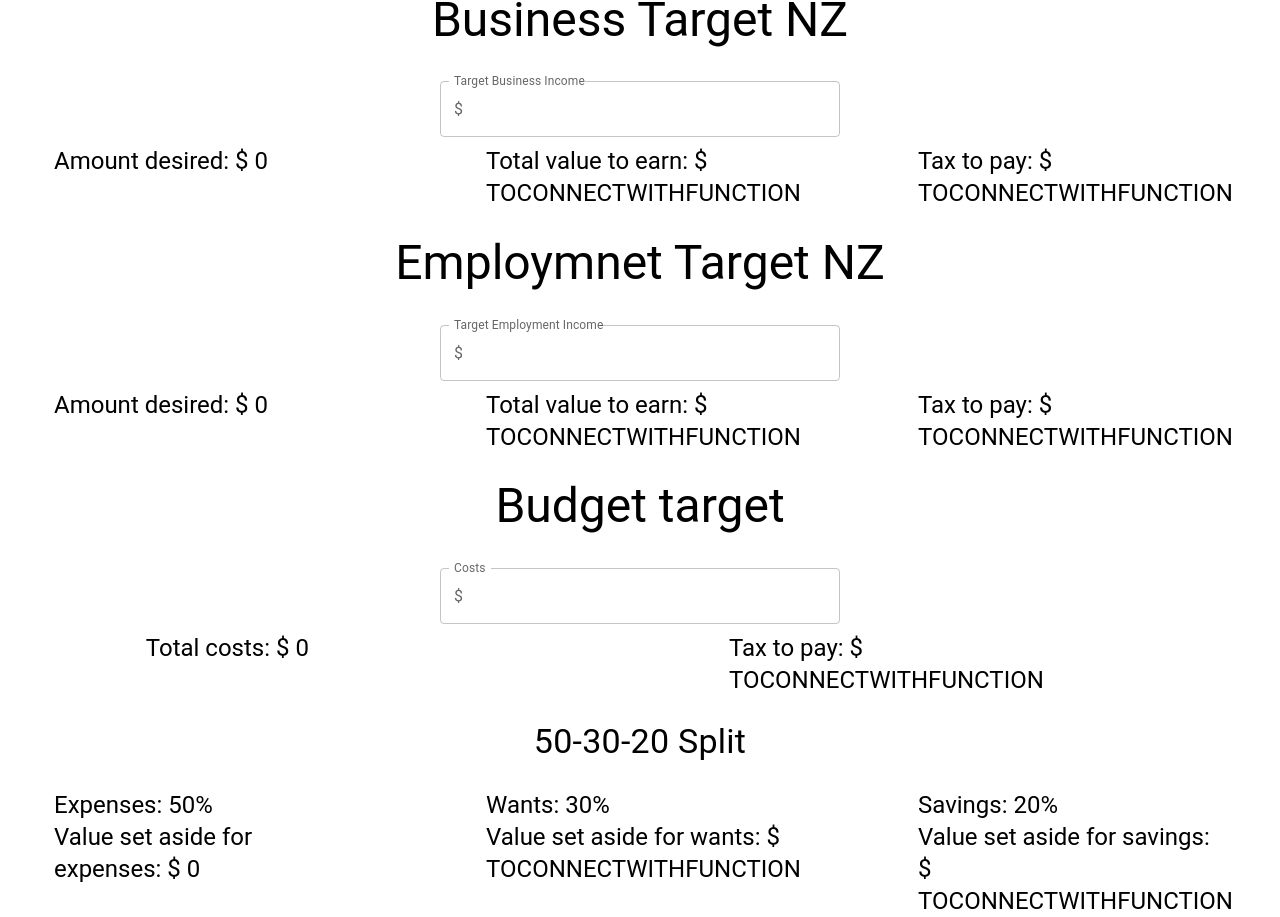
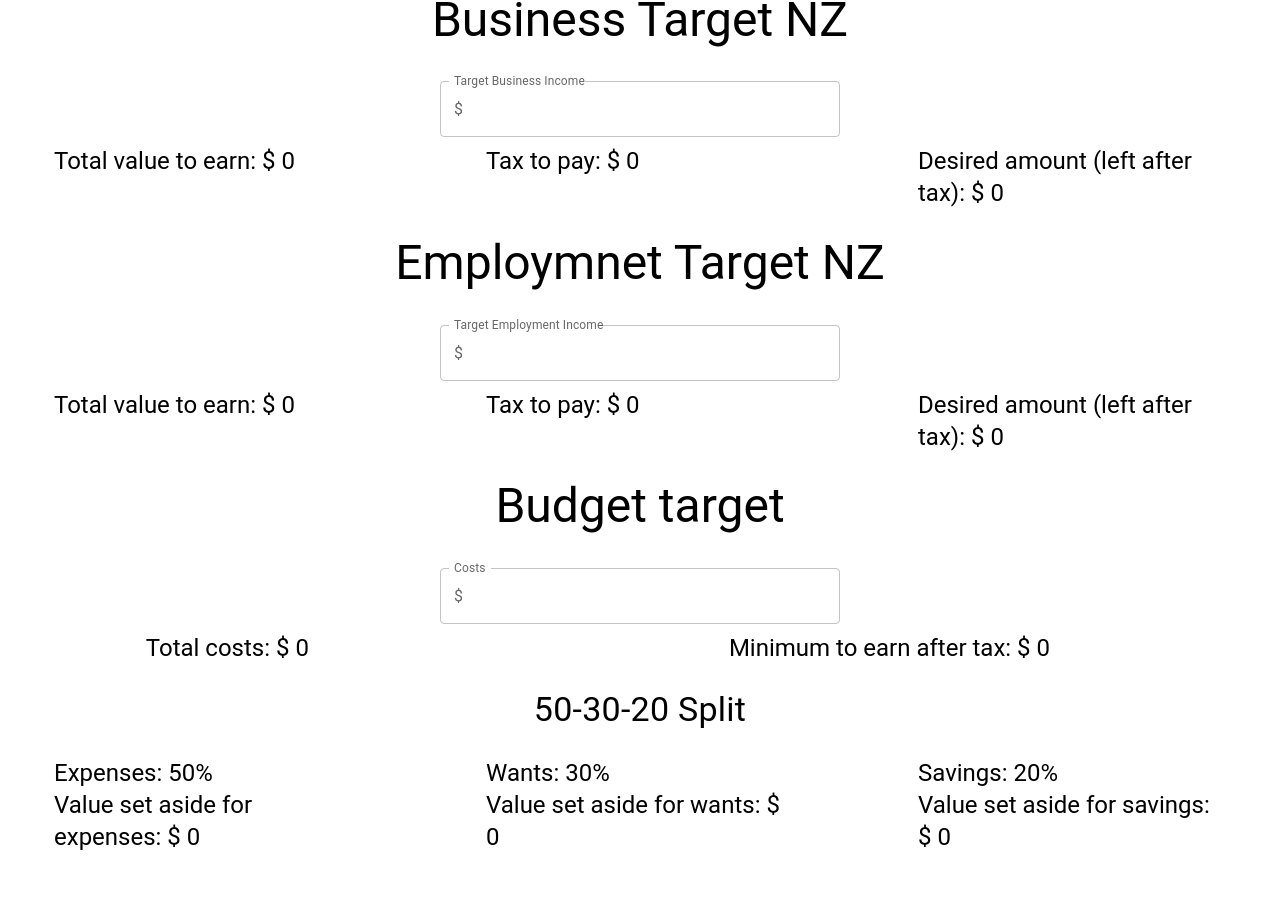
Before and after one commit to osamakashif/Easy_Finance_NZ, a React (Create React App) app: page /Plan in a window 1280 px wide. Shown: the part 240-1157 px from the top of the page. After the commit the page ends 1093 px from the top, so only its background shows below. Built offline with nearby package versions, Linux system fonts and the light colour scheme.

Commit message:
[feat]: Plan page functionality.
Plan page functionality added.

```diff
--- a/src/pages/PlanPage.tsx
+++ b/src/pages/PlanPage.tsx
@@ -1,5 +1,8 @@
 import { FormControl, Grid, InputAdornment, InputLabel, OutlinedInput, Typography } from "@mui/material";
 import { useState } from "react";
+import { minIdealIncomeForTotalCosts, point2, point3 } from "../functions/budgeting";
+import { targetIncomeAsNZBusiness, targetIncomeAsNZEmployee } from "../functions/targeting";
+import { calculateNZBusinessTax, calculateNZEmployeeTax } from "../functions/taxes";
 
 export const PlanPage = () => {
     const [targetBusinessIncome, setTargetBusinessIncome] = useState<number>(0);
@@ -26,13 +29,13 @@ export const PlanPage = () => {
             </Grid>
             <Grid container spacing={2} justifyContent="space-around">
                 <Grid item xs={12} sm={3}>
-                    <Typography variant="h5">Amount desired: $ {targetBusinessIncome}</Typography>
+                    <Typography variant="h5">Total value to earn: $ {targetIncomeAsNZBusiness(targetBusinessIncome)}</Typography>
                 </Grid>
                 <Grid item xs={12} sm={3}>
-                    <Typography variant="h5">Total value to earn: $ TOCONNECTWITHFUNCTION</Typography>
+                    <Typography variant="h5">Tax to pay: $ {calculateNZBusinessTax(targetIncomeAsNZBusiness(targetBusinessIncome))}</Typography>
                 </Grid>
                 <Grid item xs={12} sm={3}>
-                    <Typography variant="h5">Tax to pay: $ TOCONNECTWITHFUNCTION</Typography>
+                    <Typography variant="h5">Desired amount (left after tax): $ {targetBusinessIncome}</Typography>
                 </Grid>
             </Grid>
             <Typography variant="h3" textAlign={"center"} paddingTop={"2%"} paddingBottom={"2%"}>Employmnet Target NZ</Typography>
@@ -52,13 +55,13 @@ export const PlanPage = () => {
             </Grid>
             <Grid container spacing={2} justifyContent="space-around">
                 <Grid item xs={12} sm={3}>
-                    <Typography variant="h5">Amount desired: $ {targetEmploymentIncome}</Typography>
+                    <Typography variant="h5">Total value to earn: $ {targetIncomeAsNZEmployee(targetEmploymentIncome)}</Typography>
                 </Grid>
                 <Grid item xs={12} sm={3}>
-                    <Typography variant="h5">Total value to earn: $ TOCONNECTWITHFUNCTION</Typography>
+                    <Typography variant="h5">Tax to pay: $ {calculateNZEmployeeTax(targetIncomeAsNZEmployee(targetEmploymentIncome))}</Typography>
                 </Grid>
                 <Grid item xs={12} sm={3}>
-                    <Typography variant="h5">Tax to pay: $ TOCONNECTWITHFUNCTION</Typography>
+                    <Typography variant="h5">Desired amount (left after tax): $ {targetEmploymentIncome}</Typography>
                 </Grid>
             </Grid>
             <Typography variant="h3" textAlign={"center"} paddingTop={"2%"} paddingBottom={"2%"}>Budget target</Typography>
@@ -81,7 +84,7 @@ export const PlanPage = () => {
                     <Typography variant="h5">Total costs: $ {costs}</Typography>
                 </Grid>
                 <Grid item xs={12} sm={4}>
-                    <Typography variant="h5">Tax to pay: $ TOCONNECTWITHFUNCTION</Typography>
+                    <Typography variant="h5">Minimum to earn after tax: $ {minIdealIncomeForTotalCosts(costs)}</Typography>
                 </Grid>
             </Grid>
             <Typography variant="h4" textAlign={"center"} paddingTop={"2%"} paddingBottom={"2%"}>50-30-20 Split</Typography>
@@ -92,11 +95,11 @@ export const PlanPage = () => {
                 </Grid>
                 <Grid item xs={12} sm={3}>
                     <Typography variant="h5">Wants: 30%</Typography>
-                    <Typography variant="h5">Value set aside for wants: $ TOCONNECTWITHFUNCTION</Typography>
+                    <Typography variant="h5">Value set aside for wants: $ {point3(minIdealIncomeForTotalCosts(costs))}</Typography>
                 </Grid>
                 <Grid item xs={12} sm={3}>
                     <Typography variant="h5">Savings: 20%</Typography>
-                    <Typography variant="h5">Value set aside for savings: $ TOCONNECTWITHFUNCTION</Typography>
+                    <Typography variant="h5">Value set aside for savings: $ {point2(minIdealIncomeForTotalCosts(costs))}</Typography>
                 </Grid>
             </Grid>
         </>
```
